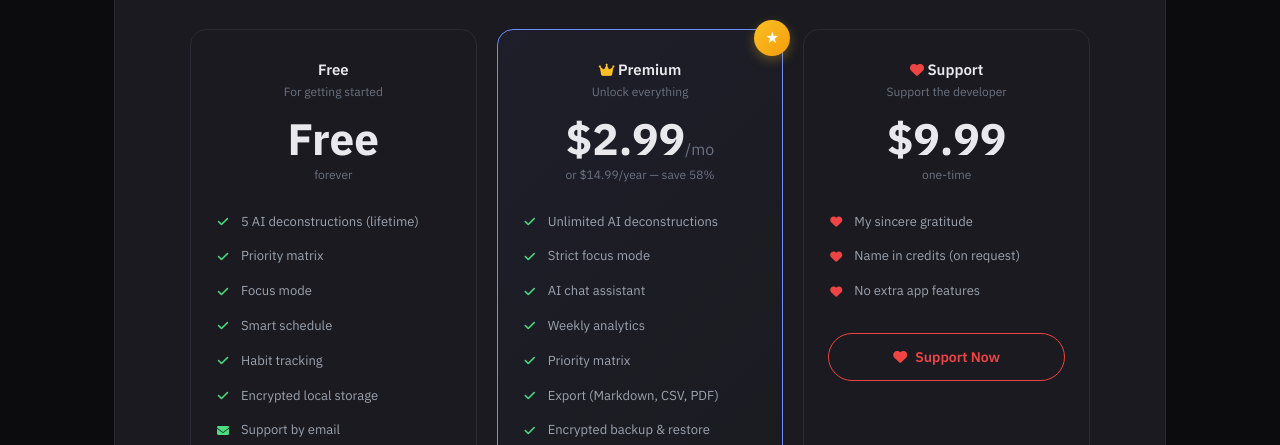
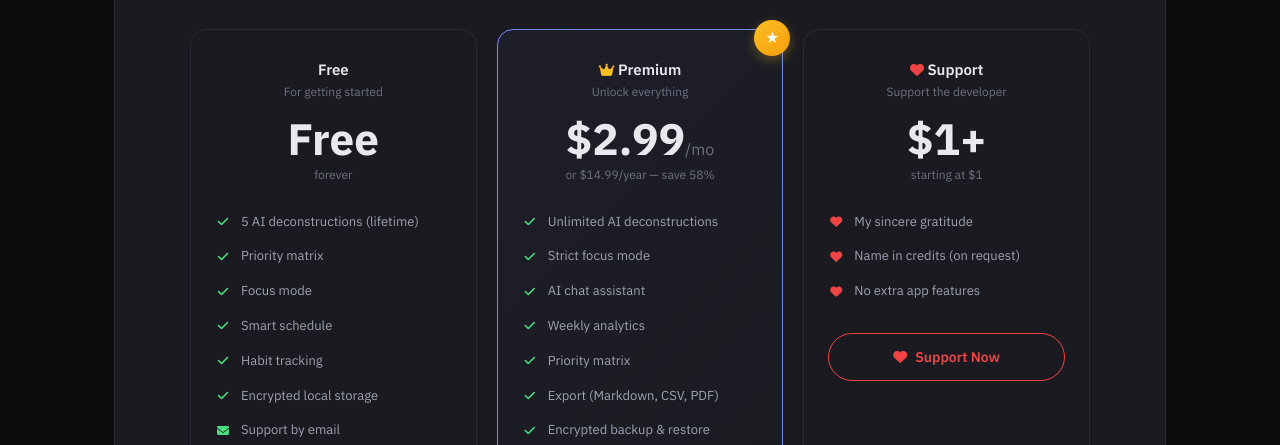
Before and after one commit to nacer0s/AtomTask, a plain HTML site: page index.html in a window 1280 px wide. Shown: the part 2250-2695 px from the top of the page. Drawn offline with Linux system fonts and the light colour scheme.

Commit message:
Update pricing details in index.html

```diff
--- a/index.html
+++ b/index.html
@@ -529,8 +529,8 @@
       <div class="pricing-card">
         <div class="plan-name"><i class="fas fa-heart" style="color:var(--error);font-size:14px;"></i> <span class="en-only">Support</span><span class="fr-only">Soutien</span><span class="ar-only">دعم</span></div>
         <div class="plan-sub en-only">Support the developer</div><div class="plan-sub fr-only">Soutenir le développeur</div><div class="plan-sub ar-only">ادعم المطور</div>
-        <div class="price">$9.99<span></span></div>
-        <div class="period en-only">one-time</div><div class="period fr-only">unique</div><div class="period ar-only">لمرة واحدة</div>
+        <div class="price">$1+<span></span></div>
+        <div class="period en-only">starting at $1</div><div class="period fr-only">à partir de 1$</div><div class="period ar-only">بدءاً من $1</div>
         <ul class="pricing-list">
           <li><i class="fas fa-heart" style="color:var(--error);"></i> <span class="en-only">My sincere gratitude</span><span class="fr-only">Ma sincère gratitude</span><span class="ar-only">امتناني الصادق</span></li>
           <li><i class="fas fa-heart" style="color:var(--error);"></i> <span class="en-only">Name in credits (on request)</span><span class="fr-only">Nom dans les crédits (sur demande)</span><span class="ar-only">الاسم في قائمة الشكر (عند الطلب)</span></li>
```
